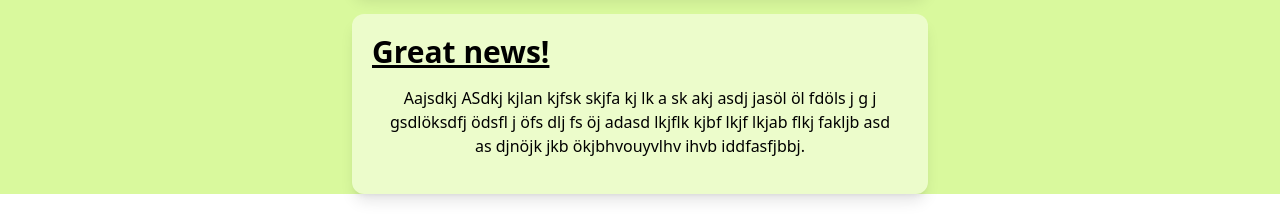
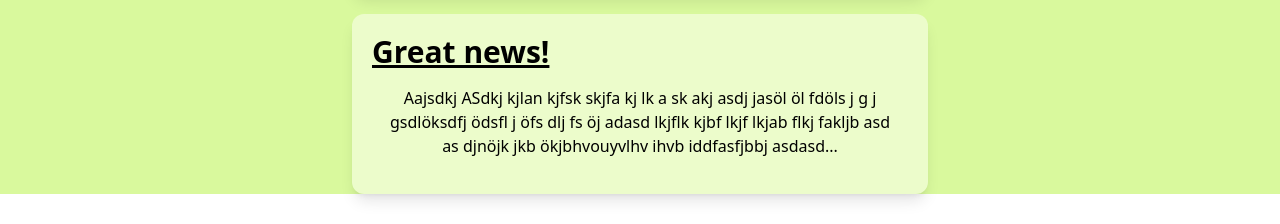
Before and after one commit to hlykdly/easyforsakring, a React (Vite) app: page / in a window 1280 px wide. Shown: the part 270-494 px from the top of the page. Built offline with nearby package versions, Linux system fonts and the light colour scheme.

Commit message:
dev2 new text

```diff
--- a/src/App.jsx
+++ b/src/App.jsx
@@ -25,7 +25,7 @@ function App() {
         <p class="text-center p-4">
           Aajsdkj ASdkj kjlan kjfsk skjfa kj lk a sk akj asdj jasöl öl fdöls j g
           j gsdlöksdfj ödsfl j öfs dlj fs öj adasd lkjflk kjbf lkjf lkjab flkj
-          fakljb asd as djnöjk jkb ökjbhvouyvlhv ihvb iddfasfjbbj.
+          fakljb asd as djnöjk jkb ökjbhvouyvlhv ihvb iddfasfjbbj asdasd...
         </p>
       </div>
     </div>
```
